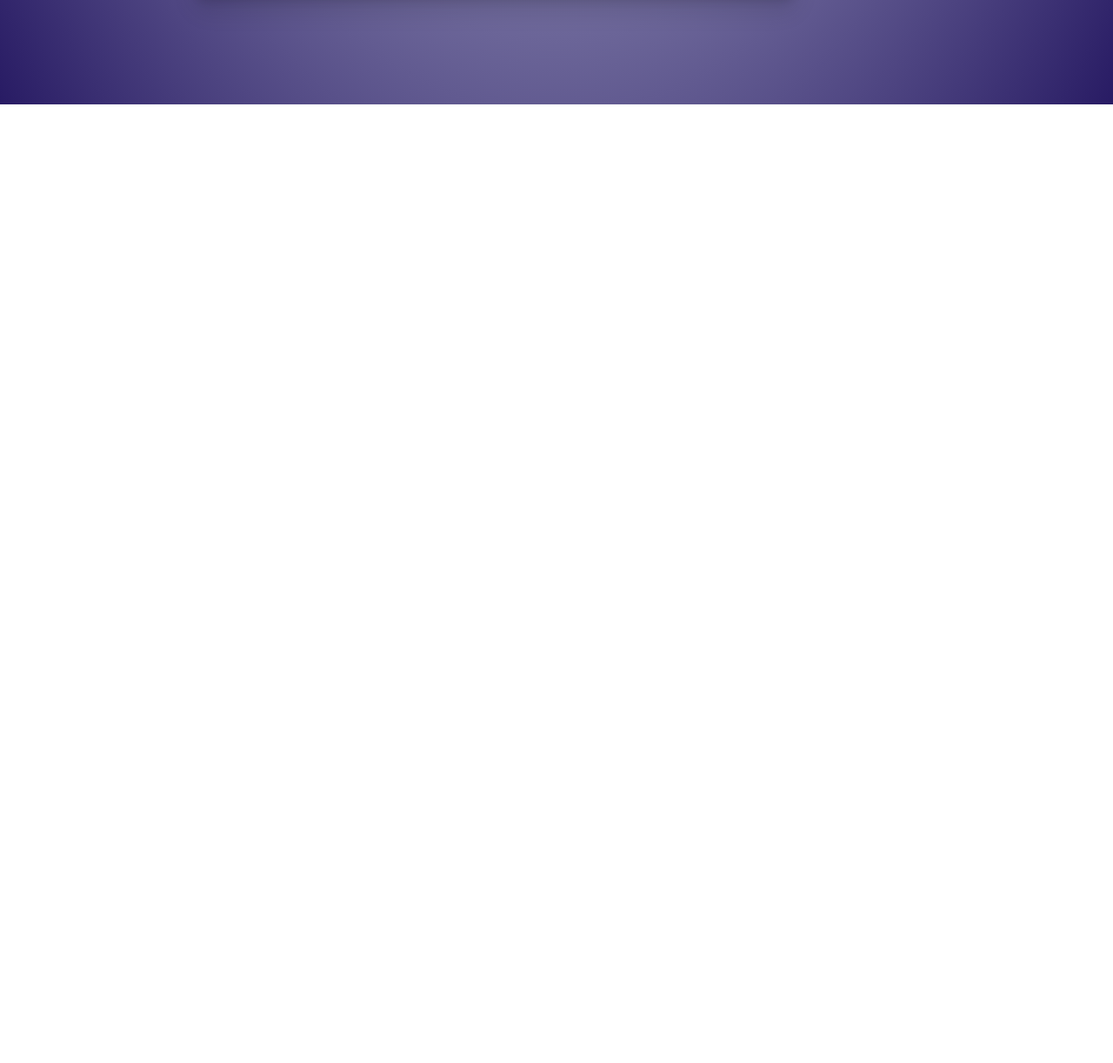
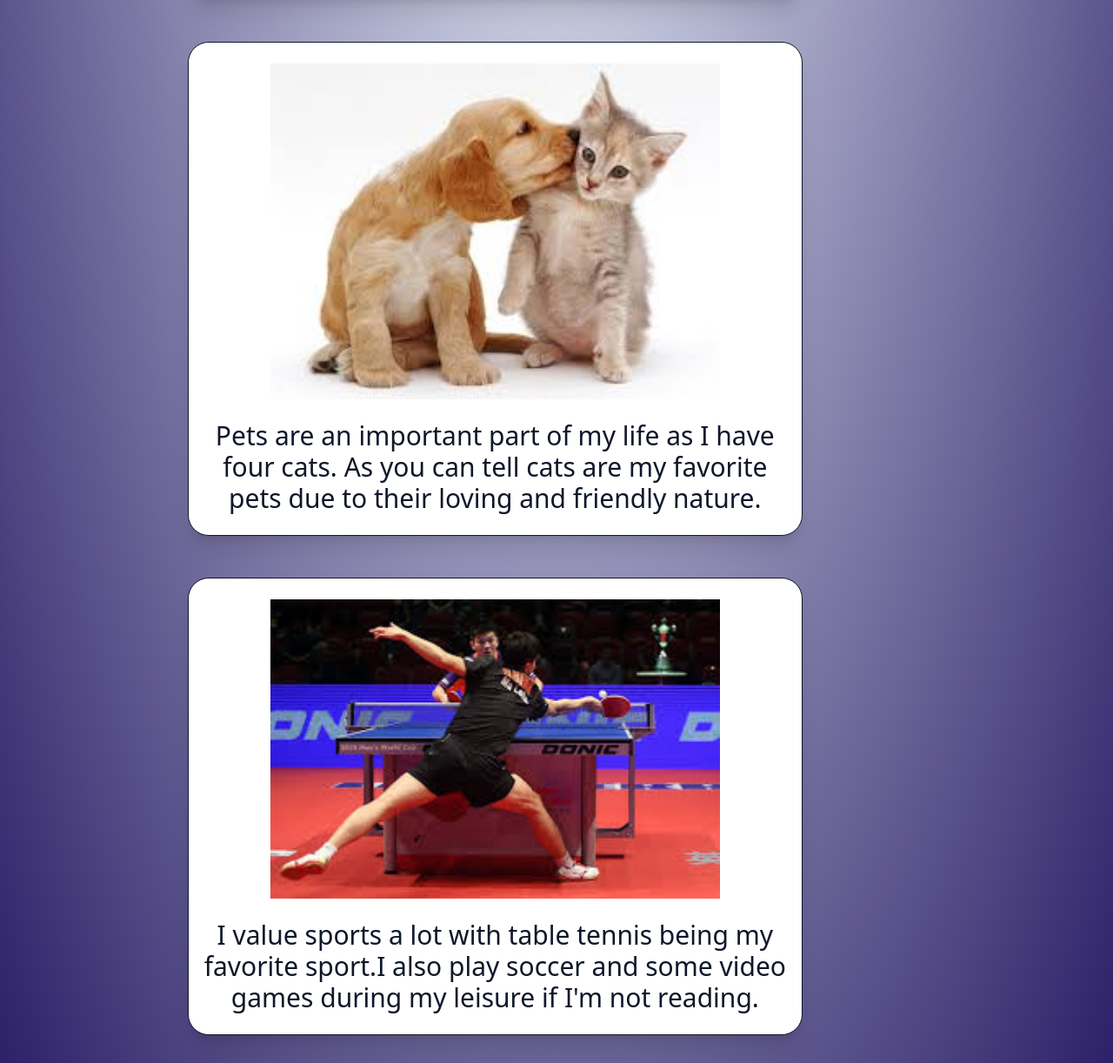
Before and after one commit to Netsection/My-life, a website: page build/index.html in a window 1280 px wide. Shown: the part 2458-3680 px from the top of the page at 87% size. Before the commit the page ends 2578 px from the top, so only its background shows below. Drawn offline with Linux system fonts and the light colour scheme.

Commit message:
added lists

```diff
--- a/build/index.html
+++ b/build/index.html
@@ -53,9 +53,21 @@
                 Who Is Allan?
             </h2>
             <ul class="list-none mx-auto my-12 flex flex-col sm:flex-row items-center gap-8">
-                <li class="w-5/6 sm:w-5/6 flex flex-col items-center border border-solid border-slate-900 dark:border-blue-200 bg-white dark:bg-black py-6 px-2 rounded-3xl shadow-xl">
+                <li class="w-4/5 sm:w-5/6 flex flex-col items-center border border-solid border-slate-900 dark:border-blue-200 bg-white dark:bg-black py-6 px-2 rounded-3xl shadow-xl">
                 <img src="img/download (1).jpg" alt="education" class="w-3/4 mb-6">
                 <h3 class="text-3xl text-center text-slate-900 dark:text-yellow-400">My educational background is nothing short of the best. Having attended a renown primary school-Juja St. Peters, I had no choice but to excel in my national exams,which I did, and secure a spot at Kagumo High School(another great school).I am currently studying programming with DirectEd development , a program that has really impacted lives of many high school graduates in Kenya and Ethiopia. Here is an example of some of the things I was able to accomplish with DirectEd.</h3>
+                </li>
+            </ul>
+            <ul class="list-none mx-auto my-12 flex flex-col sm:flex-row items-center gap-8">
+                <li class="w-4/5 sm:w-5/6 flex flex-col items-center border border-solid border-slate-900 dark:border-blue-200 bg-white dark:bg-black py-6 px-2 rounded-3xl shadow-xl">
+                <img src="img/download (2).jpg" alt="pets" class="w-3/4 mb-6">
+                <h3 class="text-3xl text-center text-slate-900 dark:text-yellow-400">Pets are an important part of my life as I have four cats. As you can tell cats are my favorite pets due to their loving and friendly nature.</h3>
+                </li>
+            </ul>
+            <ul class="list-none mx-auto my-12 flex flex-col sm:flex-row items-center gap-8">
+                <li class="w-4/5 sm:w-5/6 flex flex-col items-center border border-solid border-slate-900 dark:border-blue-200 bg-white dark:bg-black py-6 px-2 rounded-3xl shadow-xl">
+                <img src="img/images.jpg" alt="sport" class="w-3/4 mb-6">
+                <h3 class="text-3xl text-center text-slate-900 dark:text-yellow-400">I value sports a lot with table tennis being my favorite sport.I also play soccer and some video games during my leisure if I'm not reading.</h3>
                 </li>
             </ul>
         </section>
```
Also changed, not shown: build/css/style.css.
